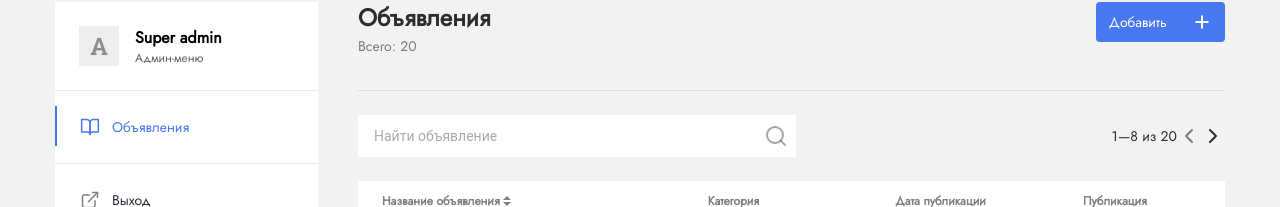
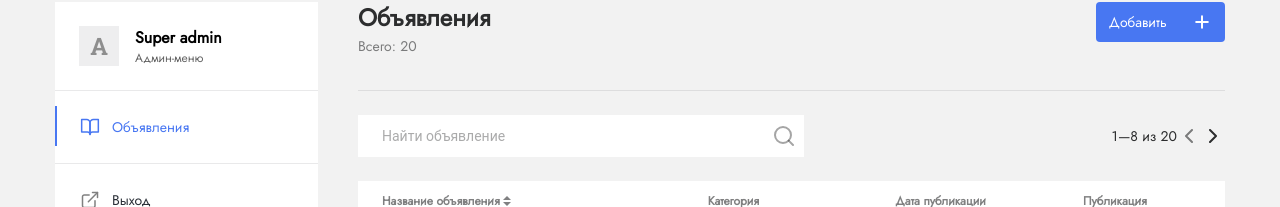
Before and after one commit to anikulshin310/homework, a React (Create React App) app: page /bulletin_board in a window 1280 px wide. Shown: the part 110-317 px from the top of the page. Built offline with nearby package versions, Linux system fonts and the light colour scheme.

Commit message:
filtterItems pagination fix

```diff
--- a/src/components/SearchInput/SearchInput.module.scss
+++ b/src/components/SearchInput/SearchInput.module.scss
@@ -5,7 +5,7 @@
   &:focus {
     outline: none;
   }
-  padding-left: 16px;
+  padding-left: 24px;
 }
 input::placeholder {
   font-family: 'Roboto';
--- a/src/entities/BulletInBoard/index.tsx
+++ b/src/entities/BulletInBoard/index.tsx
@@ -31,6 +31,9 @@ const BulletInBoard: FC = () => {
       item.name.toLocaleLowerCase().includes(e.target.value.toLocaleLowerCase())
     );
     setListItems([...filteredItems]);
+    if (listItems.length < lastContentIndex) {
+      setPage(1);
+    }
     if (e.target.value.trim().length === 0) {
       setPage(1);
       setListItems(goodsData);
```
